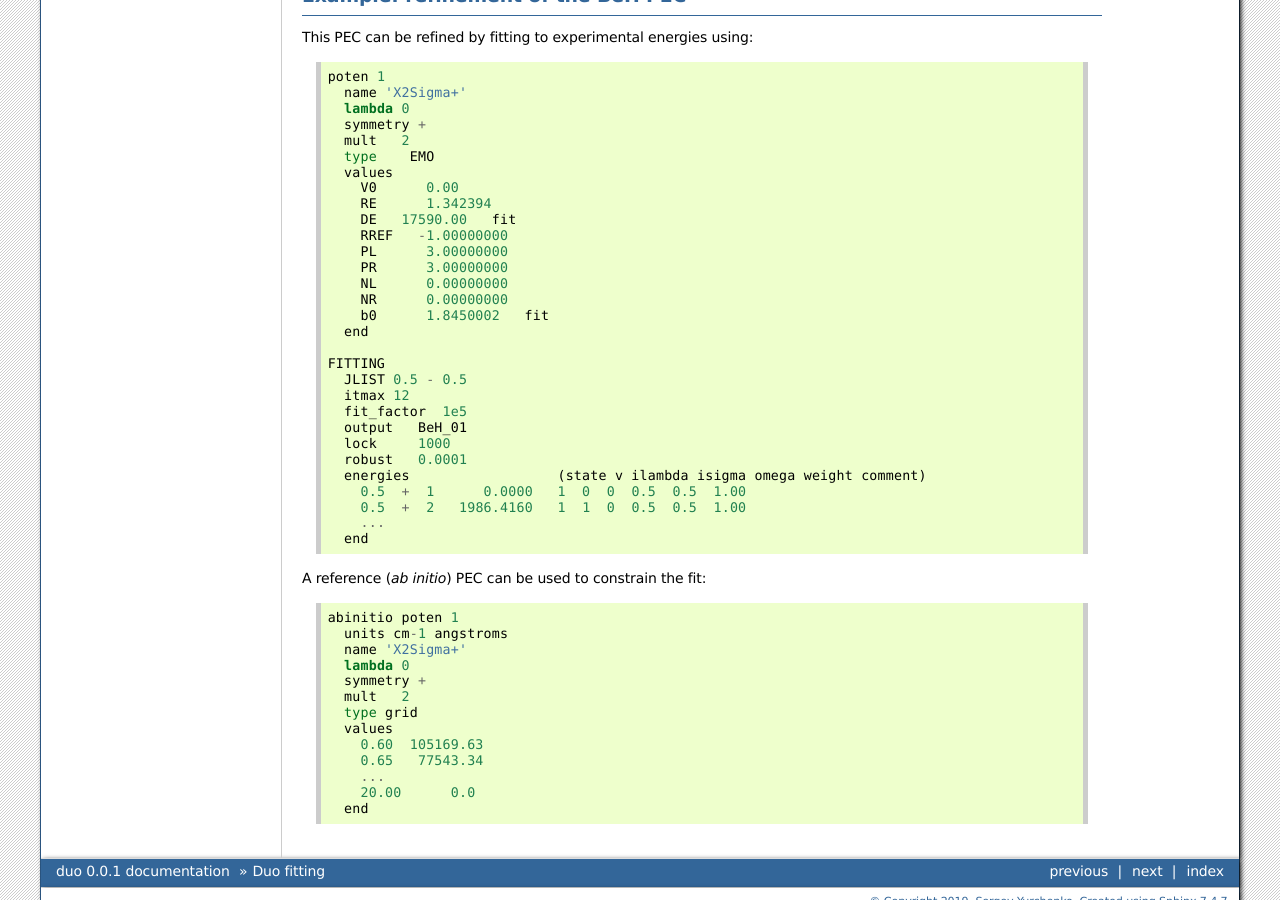
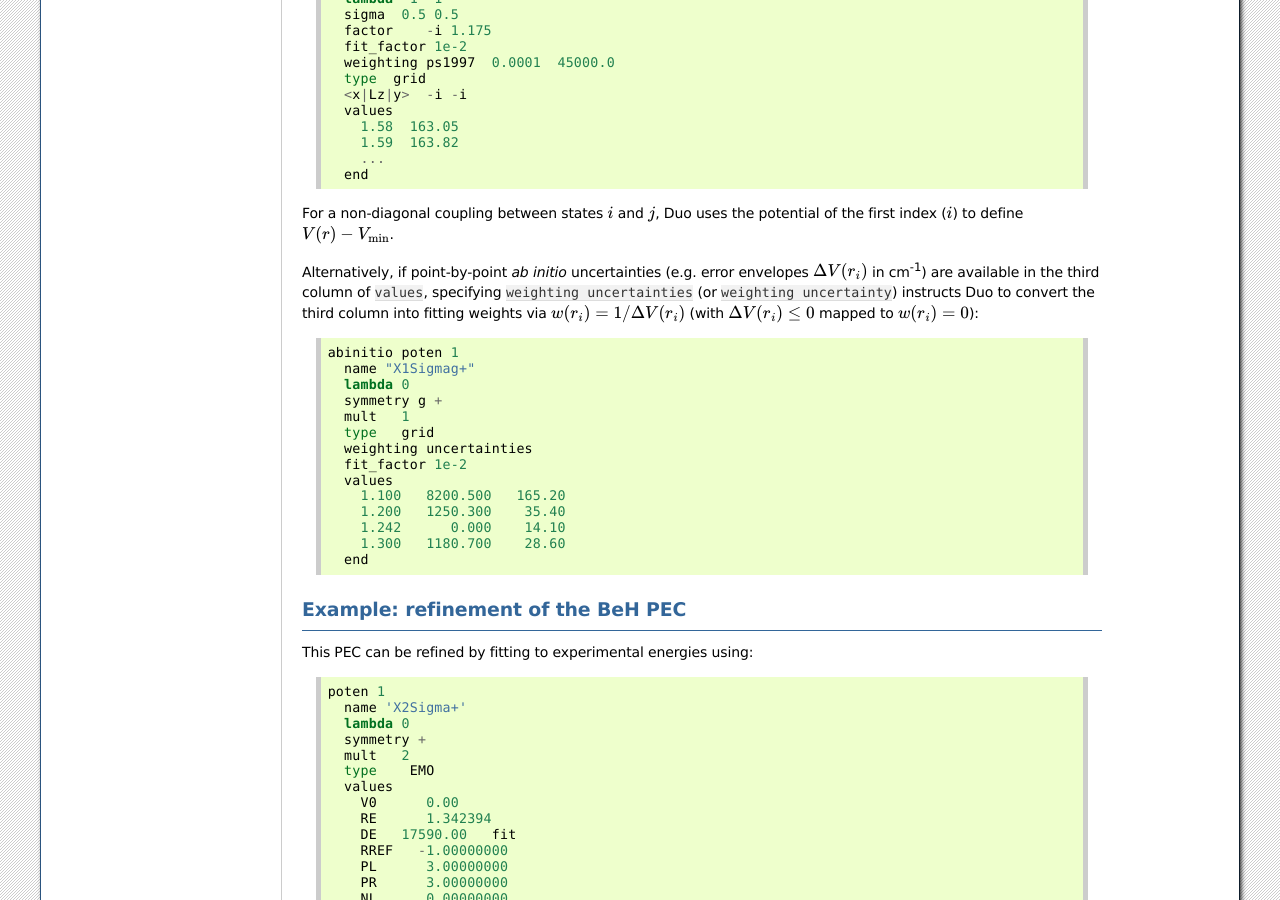
Before and after one commit to Trovemaster/Duo, a Sphinx documentation site: the page built from docs/source/fitting.rst, in a window 1280 px wide and 900 px high, scrolled down 9817 px. Built offline with Sphinx 7.4.7, drawn with Linux system fonts in a browser that asks for light colours; some of the changed text lies outside the part shown.

Commit message:
Add 'weighting uncertainties' (alias 'uncertainty') to abinitio and fitting blocks
- Convert column 3 ab initio uncertainties (cm-1) to fitting weights as 1/unc when 'weighting uncertainties' (or 'weighting uncertainty') is specified in abinitio fields.
- Add 'weighting uncertainties' (or 'weighting uncertainty') option in the FITTING block to convert experimental uncertainties in the weight column of energies/frequencies to weights as 1/unc.
- Document the new weighting options in docs/source/fitting.rst and fix format string comma in refinement.f90.

```diff
--- a/docs/source/fitting.rst
+++ b/docs/source/fitting.rst
@@ -221,6 +221,25 @@
 
          target_rms 0.1
 
+   weighting
+      Specifies how the final column of the ``energies`` or ``frequencies``
+      table in the ``FITTING`` block is interpreted.
+
+      Supported values:
+
+      * ``weights`` (or ``weight``; default) - the column provides fitting
+        weights :math:`w_i` directly.
+      * ``uncertainties`` (or ``uncertainty``) - the column provides
+        experimental uncertainties :math:`\sigma_i` (in cm\ :sup:`-1`), which
+        Duo converts into fitting weights as :math:`w_i = 1/\sigma_i` (with
+        :math:`\sigma_i \le 0` mapped to :math:`w_i = 0`).
+
+      Examples:
+      ::
+
+         weighting uncertainties
+         weighting uncertainty
+
    output
       Output prefix used for auxiliary per-iteration files:
 
@@ -337,8 +356,10 @@
          matched by absolute value).
       9. :math:`\Omega` - projection of total electronic angular momentum (integer
          or half-integer; matched by absolute value).
-      10. weight - typically :math:`\sigma^{-2}`, where :math:`\sigma` is the
-          experimental uncertainty.
+      10. weight - typically :math:`\sigma^{-2}` (or :math:`\sigma^{-1}`), or
+          the experimental uncertainty :math:`\sigma` (in cm\ :sup:`-1`) when
+          ``weighting uncertainties`` (alias ``weighting uncertainty``) is
+          specified in the ``FITTING`` block.
 
    frequencies
       (Aliases: ``frequency``, ``wavenumbers``)
@@ -634,6 +655,24 @@
 
 For a non-diagonal coupling between states :math:`i` and :math:`j`, Duo uses the potential of the first index (:math:`i`) to define :math:`V(r)-V_{\rm min}`.
 
+Alternatively, if point-by-point *ab initio* uncertainties (e.g. error envelopes :math:`\Delta V(r_i)` in cm\ :sup:`-1`) are available in the third column of ``values``, specifying ``weighting uncertainties`` (or ``weighting uncertainty``) instructs Duo to convert the third column into fitting weights via :math:`w(r_i) = 1/\Delta V(r_i)` (with :math:`\Delta V(r_i) \le 0` mapped to :math:`w(r_i) = 0`):
+::
+
+  abinitio poten 1
+    name "X1Sigmag+"
+    lambda 0
+    symmetry g +
+    mult   1
+    type   grid
+    weighting uncertainties
+    fit_factor 1e-2
+    values
+      1.100   8200.500   165.20
+      1.200   1250.300    35.40
+      1.242      0.000    14.10
+      1.300   1180.700    28.60
+    end
+
 Example: refinement of the BeH PEC
 ----------------------------------
 
```
Also changed, not shown: 2 other files.
